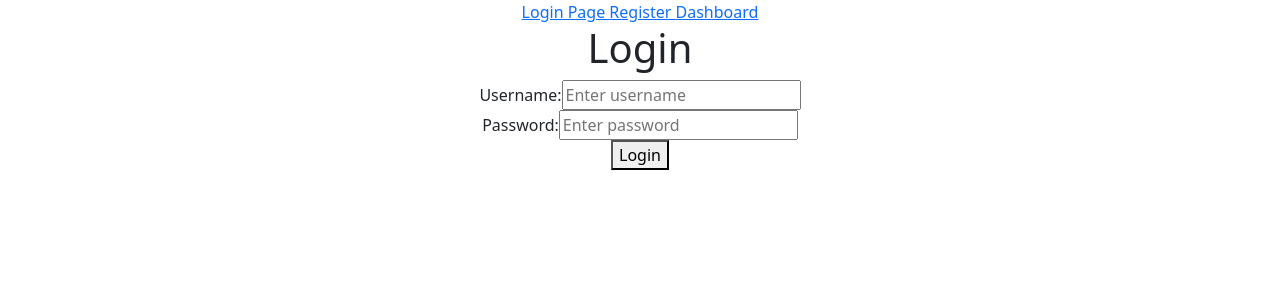
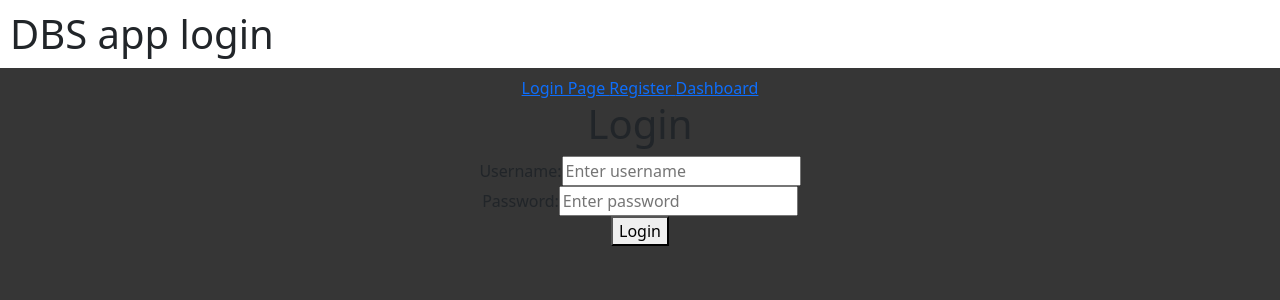
Before and after one commit to WYH-SG/TT6_12, a React (Create React App) app in the folder client/: page / in a window 1280 px wide. Shown: the top 300 px of the page. Built offline with nearby package versions, Linux system fonts and the light colour scheme; no server answers; the HTML template or start-up script is replaced by a standard one.

Commit message:
added background color and banner
also bg size changes with window resize

```diff
--- a/client/src/App.js
+++ b/client/src/App.js
@@ -1,6 +1,6 @@
 import './styles/App.css'
 import { BrowserRouter as Router, Route, Routes, Link } from 'react-router-dom';
-
+import React, {useState, useEffect} from "react";
 // For React v6 syntax
 // https://stackoverflow.com/questions/63124161/attempted-import-error-switch-is-not-exported-from-react-router-dom
 
@@ -10,10 +10,33 @@ import RegisterPage from './pages/RegisterPage';
 import Dashboard from './pages/Dashboard';
 
 function App() {
+  const [windowDimension, detectHW] = useState({
+    winWidth: window.innerWidth,
+    winHeight: window.innerHeight,
+  })
 
+  const DetectSize = () => {
+    detectHW({
+      winWidth: window.innerWidth,
+      winHeight: window.innerHeight,
+    })
+    useEffect(()=>{
+      window.addEventListener('resize', DetectSize)
+      return()=>{
+        window.removeEventListener('resize', DetectSize)
+      }
+    },[windowDimension])
+  }
   return (
-    <div className="App">
+
+    <div className="App" style={{backgroundColor: "#363636",
+                                 height: windowDimension.winHeight,
+                                 width: windowDimension.winWidth,}}>
       {/* Using React Router to route to pages path */}
+      <h1 style ={{backgroundColor: "white",
+                   textAlign: "left",
+                   padding: "10px 10px",
+                   }}>DBS app login</h1>
       <Router>
         {/* Create a link to route user to another page */}
         <Link to ="/"> Login Page </Link>
```
